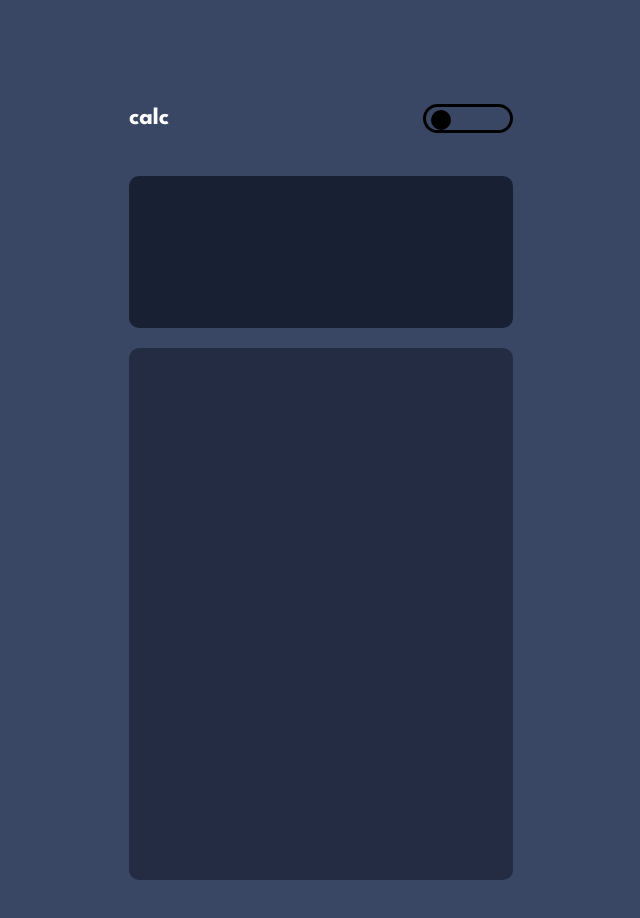
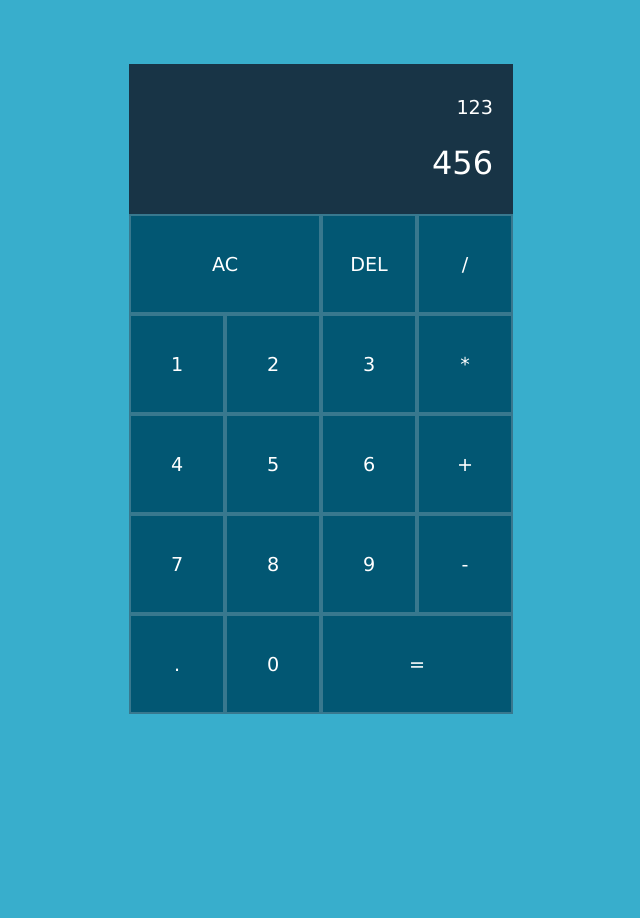
Before and after one commit to kacperlaudanski/Calculator, a website: page index.html in a window 1280 px wide. Shown: the whole page, without its empty margins (319-959 px from the left). After the commit the page ends 800 px from the top, so only its background shows below. Drawn offline with Linux system fonts and the light colour scheme.

Commit message:
calculator appearance

```diff
--- a/index.html
+++ b/index.html
@@ -1,41 +1,42 @@
 <!DOCTYPE html>
 <html lang="en">
-
 <head>
   <meta charset="UTF-8">
-  <meta name="viewport" content="width=device-width, initial-scale=1.0"> <!-- displays site properly based on user's device -->
-
-  <link rel="icon" type="image/png" sizes="32x32" href="./images/favicon-32x32.png">
-
-  <title>Frontend Mentor | Calculator app</title>
+  <meta name="viewport" content="width=device-width, initial-scale=1.0">
+  <title>Calculator</title>
   <link href="style.css" rel="stylesheet" type="text/css" />
-
   <link rel="preconnect" href="https://fonts.googleapis.com">
   <link rel="preconnect" href="https://fonts.gstatic.com" crossorigin>
   <link href="https://fonts.googleapis.com/css2?family=League+Spartan:wght@700&display=swap" rel="stylesheet">
+  <script src="index.js" defer></script>
 </head>
-
 <body>
   <div id="container">
-    <div class="themePart">
-     <span>calc</span>
-     <div class="tri-state-toggle">
-      <input class="button" type="radio" name="toggle" id="one" />
-      <input class="button" type="radio" name="toggle" id="two" />
-      <input class="button" type="radio" name="toggle" id="three" />
-     </div>
+    <div class="calculator-screen">
+      <div class="previous-value">123</div>
+      <div class="current-value">456</div>
     </div>
-    <div class="calculationPart">
-
-    </div>
-    <div class="numbersPart">
-
+    <div class="calculator-panel">
+       <button class="calc-button double-button">AC</button>
+       <button class="calc-button">DEL</button>
+       <button class="calc-button">/</button>
+       <button class="calc-button">1</button>
+       <button class="calc-button">2</button>
+       <button class="calc-button">3</button>
+       <button class="calc-button">*</button>
+       <button class="calc-button">4</button>
+       <button class="calc-button">5</button>
+       <button class="calc-button">6</button>
+       <button class="calc-button">+</button>
+       <button class="calc-button">7</button>
+       <button class="calc-button">8</button>
+       <button class="calc-button">9</button>
+       <button class="calc-button">-</button>
+       <button class="calc-button">.</button>
+       <button class="calc-button">0</button>
+       <button class="calc-button double-button">=</button>
     </div>
   </div>
-
-
-
-  <script src="index.js"></script>
 </body>
 
 </html>
--- a/index.js
+++ /dev/null
@@ -1,8 +0,0 @@
-const buttons = document.getElementsByClassName("button");
-const arr = [...buttons];
-
-for(let i =0; i<arr.length; i++){
-  arr[i].addEventListener('click', ()=>{
-    arr[i].style.opacity = 1;
-  })
-};
--- a/style.css
+++ b/style.css
@@ -1,56 +1,59 @@
-body {
-  background-color: hsl(222, 26%, 31%);
-  margin: 0;
-  font-family: 'League Spartan', sans-serif;
-  color: #fff;
+*{
+  margin:0;
+  padding:0;
+  font-family: Verdana, Geneva, Tahoma, sans-serif;
+  color:#fff;
 }
 
-#container {
-  width: 30%;
-  height: 760px;
-  margin: 5em auto;
-  box-sizing: border-box;
-  display: grid;
-  grid-template-rows: 10% 20% 70%;
-  row-gap: 20px;
+body{
+  background-color: #38aecc;
+  display: flex;
+  justify-content: center;
 }
 
-.themePart {
-  width: 100%;
-  font-size: 1.5rem;
-  display: flex;
-  align-items: center;
-  justify-content: space-between;
+#container{
+  width:30%;
+  height:auto;
+  margin-top:4em;
 }
 
-.calculationPart {
-  width: 100%;
-  background: hsl(224, 36%, 15%);
-  border-radius: 10px;
+.calculator-screen{
+  width:100%;
+  min-height:150px;
+  box-sizing: border-box;
+  background-color: #183446;
+  padding:20px;
+  display:flex;
+  flex-direction: column;
+  align-items: flex-end;
+  justify-content: space-around;
 }
 
-.numbersPart {
-  width: 100%;
-  background: hsl(223, 31%, 20%);
-  border-radius: 10px;
+.previous-value{
+   font-size:1.2rem;
 }
 
-.tri-state-toggle {
-  display: flex;
-  justify-content: center;
-  border: 3px solid black;
-  border-radius: 50px;
+.current-value{
+  font-size:2rem;
 }
 
-.button {
-  height: 20px;
-  width: 20px;
-  appearance: none;
-  background-color: black;
-  border-radius: 50%;
-  opacity: 0;
+.calculator-panel{
+  width:100%;
+  height:auto;
+  display:grid;
+  grid-template-columns: repeat(4, 1fr);
 }
 
-#one{
-  opacity: 1;
+.calc-button{
+  border: none;
+  box-sizing: border-box;
+  border:2px solid #e0e0e03d;
+  height: 100px;
+  cursor:pointer;
+  font-size: 1.2rem;
+  background-color: #025773;
 }
+
+.double-button{
+  grid-column: span 2;
+}
```
